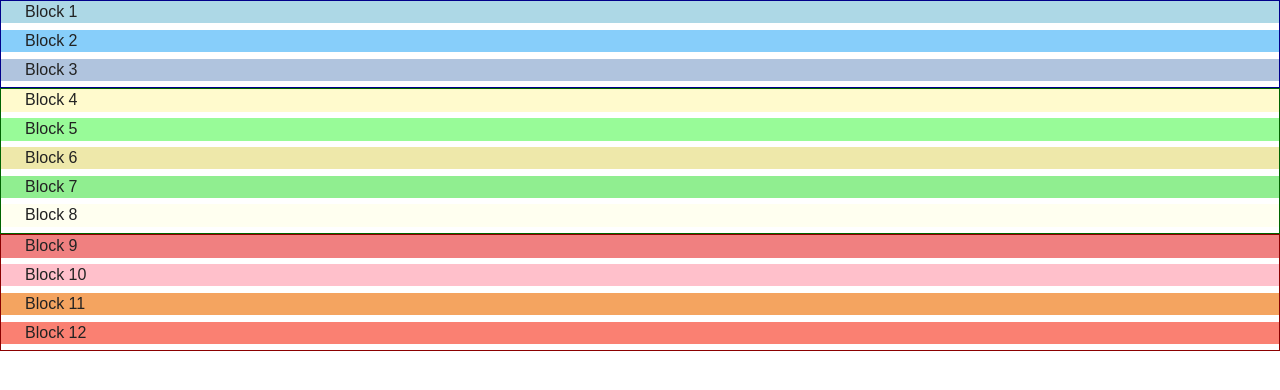
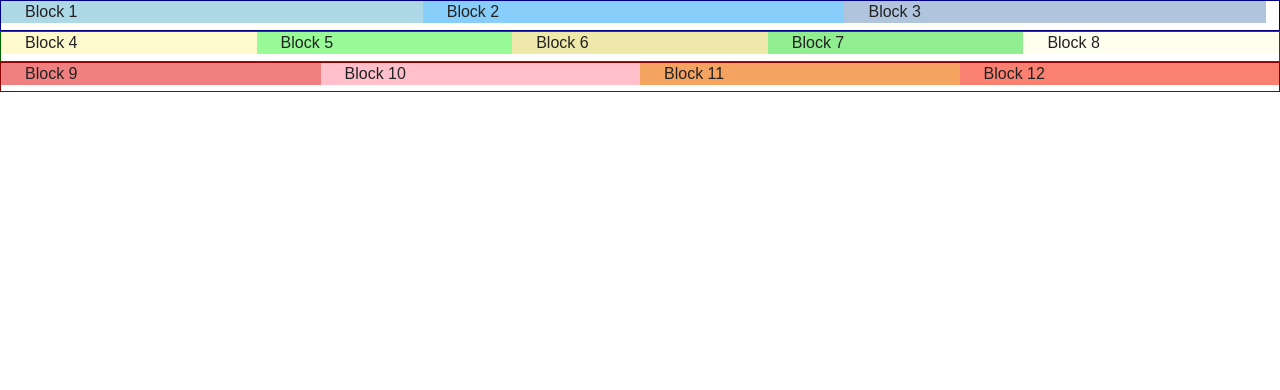
Before and after one commit to Brisegenou/brisegenou.github.io, a plain HTML site: page index.html in a window 1280 px wide. Drawn offline with Linux system fonts and the light colour scheme.

Commit message:
Update chefstyle.css

```diff
--- a/chefstyle.css
+++ b/chefstyle.css
@@ -231,3 +231,20 @@ th {
 .block-10  {background: pink;}
 .block-11  {background: sandybrown;}
 .block-12  {background: salmon;}
+
+/* largeur minimale des blocks, simplement pour voir */
+.layout-colonne {min-width: 15em;}
+
+@media screen and (min-width:45em) { /* entete a 3 elements => tous les uns en dessous des autres (défaut), ou tous a cotés.*/
+	.page-entete .layout-colonne {width: 33%;}
+}
+@media screen and (min-width:30em) { /* corps a 5 elements => tous les uns en dessous des autres (défaut), ou 2 par deux, ou 5.*/
+	.page-corps .layout-colonne {width: 50%;}
+	.page-pied .layout-colonne {width: 50%;}
+}
+@media screen and (min-width:75em) {
+	.page-corps .layout-colonne {width: 20%;}
+}
+@media screen and (min-width:60em) { /* pied a 4 elements => tous les uns en dessous des autres (défaut), ou 2 par deux, ou 4.*/
+	.page-pied .layout-colonne {width: 25%;}
+}
```
